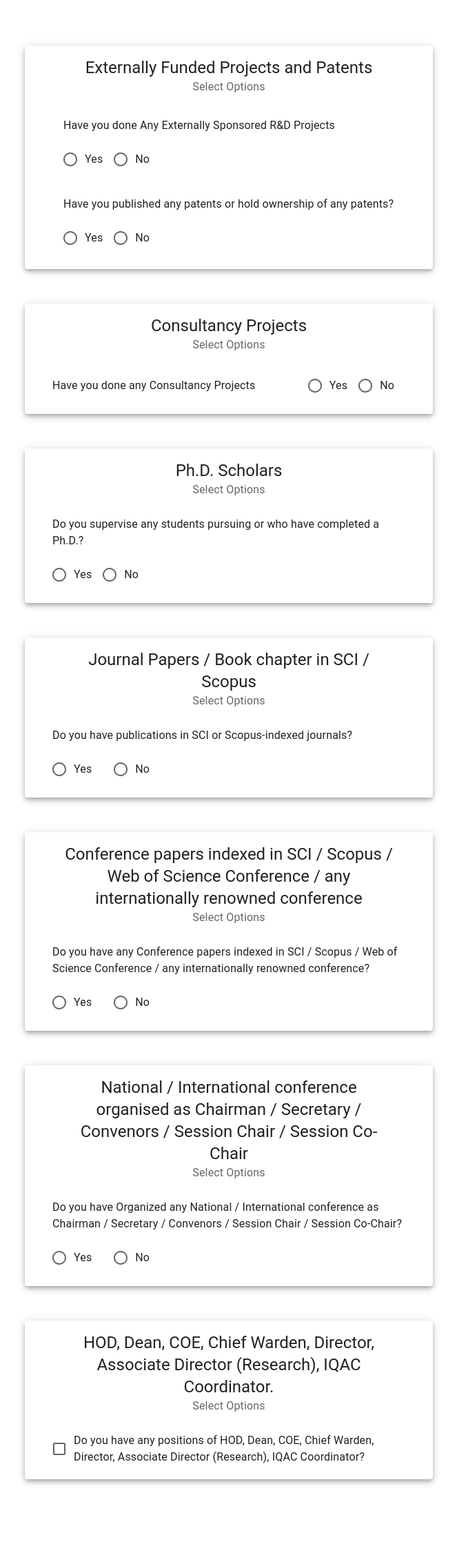
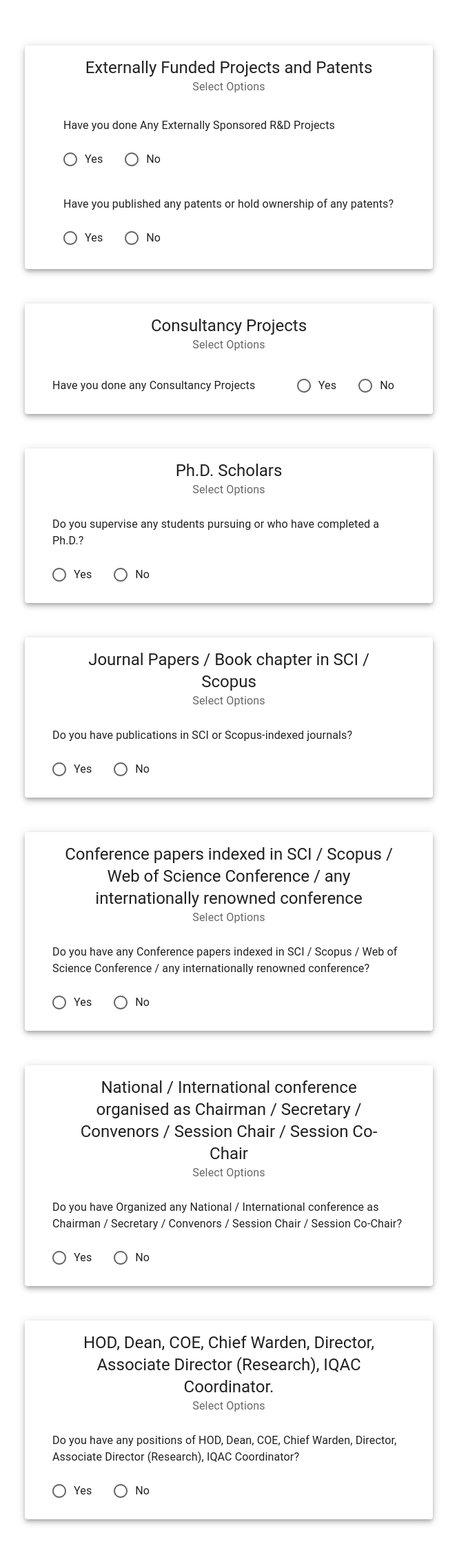
Before and after one commit to CodeArena-SJCIT/SJCIT-CPS, a React (Create React App) app: page /form/1 in a window 1280 px wide. Shown: the top 2248 px of the page at 69% size, without its empty margins (318-981 px from the left). Before the commit the page ends 2194 px from the top, so only its background shows below. Built offline with nearby package versions, Linux system fonts and the light colour scheme.

Commit message:
Completed this PR for Adding the Radio Buttons, till date.

```diff
--- a/src/CPS-Frontend/Main Form/Adminstration - 1/adminstration1.js
+++ b/src/CPS-Frontend/Main Form/Adminstration - 1/adminstration1.js
@@ -1,13 +1,16 @@
 import React from "react";
 import { useState } from "react";
-import { FormGroup, Checkbox, Card, CardHeader, FormControlLabel } from "@mui/material";
+import { Radio, RadioGroup, FormGroup, CardContent, Tooltip, Box, TextField, Card, CardHeader, FormControlLabel, Typography } from "@mui/material";
 
 const Administration1 = () => {
 
     const [adminstrationOneChecked, setadminstrationOneChecked] = useState(false);
 
+    const [adminstrationRolesCount, setadminstrationRolesCount] = useState();
+    console.log(adminstrationRolesCount);
+
     const handleadminstrationOneChecked = (e) => {
-        setadminstrationOneChecked(e.target.checked);
+        setadminstrationOneChecked(e.target.value);
     }
 
     return (
@@ -15,10 +18,33 @@ const Administration1 = () => {
             <Card variant="elevation" elevation={5} sx={{ width: '100%', paddingLeft: "40px", paddingRight: "40px" }} raised>
                 <CardHeader title="HOD, Dean, COE, Chief Warden, Director, Associate Director (Research), IQAC Coordinator." subheader="Select Options" sx={{ textAlign: "center" }} />
 
-                <FormGroup sx={{ marginTop: "10px", marginBottom: "20px" }}>
-                    <FormControlLabel control={<Checkbox checked={adminstrationOneChecked} onChange={(e) => handleadminstrationOneChecked(e)} />} label="Do you have any positions of HOD, Dean, COE, Chief Warden, Director, Associate Director (Research), IQAC Coordinator?" />
+                <FormGroup row sx={{ marginTop: "10px", marginBottom: "20px", alignItems: "center", gap: 2, justifyContent: "space-between" }}>
+                    <Typography>Do you have any positions of HOD, Dean, COE, Chief Warden, Director, Associate Director (Research), IQAC Coordinator?</Typography>
+                    <RadioGroup row sx={{ gap: 2 }} value={adminstrationOneChecked} onChange={(e) => handleadminstrationOneChecked(e)}>
+                        <FormControlLabel value="Yes" control={<Radio />} label="Yes" />
+                        <FormControlLabel value="No" control={<Radio />} label="No" />
+                    </RadioGroup>
                 </FormGroup>
-            </Card>
+
+                {(adminstrationOneChecked !== "No" && adminstrationOneChecked) &&
+                    <>
+                        <CardContent>
+                            <Tooltip title={
+                                <Box sx={{ padding: '8px', maxWidth: "250px" }}>
+                                    <Typography variant="body1" sx={{ fontWeight: 'bold' }}>Have you ever been on the position of  HOD, Dean, COE, Chief Warden, Director, Associate Director (Research), IQAC Coordinator?</Typography>
+                                    <Typography variant="body2">
+                                        -Maximum Allowed Value is <strong>1</strong> Per Year.<br />
+                                        -Please Ensure Valid Entries Only.<br />
+                                    </Typography>
+                                </Box>
+                            } arrow placement="right" enterDelay={200} leaveDelay={200}><TextField inputProps={{ min: 0, max: 3 }} type="number" label="How many National / International conference organised as Chairman / Secretary / ...?" fullWidth onChange={(e) => { let value = parseInt(e.target.value, 10); if (value > 1) { value = 1 } if (value < 0) { value = 0 } if (isNaN(value)) { value = isNaN() } e.target.value = value; setadminstrationRolesCount(e.target.value); }} />
+                            </Tooltip>
+                        </CardContent>
+
+                    </>
+                }
+
+            </Card >
 
         </>
     );
--- a/src/CPS-Frontend/Main Form/Conference Organizer/conferenceOrg.js
+++ b/src/CPS-Frontend/Main Form/Conference Organizer/conferenceOrg.js
@@ -8,6 +8,7 @@ const ConferenceOrganizer = () => {
     const [conferenceOrgChecked, setconferenceOrgChecked] = useState(false);
 
     const [numberOfConferenceOrg, setnumberOfConferenceOrg] = useState();
+    console.log(numberOfConferenceOrg);
 
     const handleConferenceOrgChecked = (e) => {
         setconferenceOrgChecked(e.target.value);
@@ -41,8 +42,6 @@ const ConferenceOrganizer = () => {
                             </Tooltip>
                         </CardContent>
 
-                        {numberOfConferenceOrg || 1}
-
                     </>
                 }
 
--- a/src/CPS-Frontend/Main Form/form.js
+++ b/src/CPS-Frontend/Main Form/form.js
@@ -18,6 +18,8 @@ const Form = () => {
     const [patents, setPatents] = useState([]);
 
     const [consultancyProjectsOption, setconsultancyProjectsOption] = useState(false);
+    const [consultancyProjectAmount, setconsultancyProjectAmount] = useState();
+    console.log(consultancyProjectAmount);
 
     const amount = ["≥ Rs.25,000 to < Rs. 1 lakh", "≥ Rs.1 lakh to < Rs. 2 lakh", "≥ Rs.2 lakh to < Rs. 5 lakh", "≥ Rs. 5 lakh to < Rs. 10 lakh", "≥ Rs. 10 lakh to < Rs. 20 lakh", "≥ Rs. 20 lakhs"];
 
@@ -88,7 +90,7 @@ const Form = () => {
                     <CardContent>
                         <FormGroup row sx={{ alignItems: "center", gap: 2, justifyContent: "space-between" }}>
                             <Typography>Have you done Any Externally Sponsored R&D Projects</Typography>
-                            <RadioGroup row value={checked} onChange={(e) => setChecked(e.target.value)}>
+                            <RadioGroup row sx={{ gap: 2 }} value={checked} onChange={(e) => setChecked(e.target.value)}>
                                 <FormControlLabel value="Yes" control={<Radio />} label="Yes" />
                                 <FormControlLabel value="No" control={<Radio />} label="No" />
                             </RadioGroup>
@@ -140,7 +142,7 @@ const Form = () => {
                     <CardContent>
                         <FormGroup row sx={{ alignItems: "center", gap: 2, justifyContent: "space-between" }}>
                             <Typography>Have you published any patents or hold ownership of any patents?</Typography>
-                            <RadioGroup row value={patentChecked} onChange={(e) => setPatentChecked(e.target.value)}>
+                            <RadioGroup row sx={{ gap: 2 }} value={patentChecked} onChange={(e) => setPatentChecked(e.target.value)}>
                                 <FormControlLabel value="Yes" control={<Radio />} label="Yes" />
                                 <FormControlLabel value="No" control={<Radio />} label="No" />
                             </RadioGroup>
@@ -199,7 +201,7 @@ const Form = () => {
 
                     <FormGroup row sx={{ marginTop: "10px", marginBottom: "20px", alignItems: "center", gap: 2, justifyContent: "space-between" }}>
                         <Typography>Have you done any Consultancy Projects</Typography>
-                        <RadioGroup row value={consultancyProjectsOption} onChange={(e) => handleConsultancyProjectsOption(e)}>
+                        <RadioGroup row sx={{ gap: 2 }} value={consultancyProjectsOption} onChange={(e) => handleConsultancyProjectsOption(e)}>
                             <FormControlLabel value="Yes" control={<Radio />} label="Yes" />
                             <FormControlLabel value="No" control={<Radio />} label="No" />
                         </RadioGroup>
@@ -207,7 +209,7 @@ const Form = () => {
 
                     {(consultancyProjectsOption !== "No" && consultancyProjectsOption) &&
                         <CardContent>
-                            <TextField type="number" label="Total Amount of Consultacny  Projects you have done (In Lakhs)" fullWidth onChange={(e) => { let value = parseInt(e.target.value, 10); if (value < 0 || isNaN(value)) { value = 0; } e.target.value = value; setconsultancyProjectsOption(e.target.value) }} />
+                            <TextField type="number" label="Total Amount of Consultacny  Projects you have done (In Lakhs)" fullWidth onChange={(e) => { let value = parseInt(e.target.value, 10); if (value < 0 || isNaN(value)) { value = 0; } e.target.value = value; setconsultancyProjectAmount(e.target.value) }} />
                         </CardContent>
                     }
 
--- a/src/CPS-Frontend/Main Form/phd Component/phdComponent.js
+++ b/src/CPS-Frontend/Main Form/phd Component/phdComponent.js
@@ -64,7 +64,7 @@ const PhdComponent = () => {
 
                 <FormGroup row sx={{ marginTop: "10px", marginBottom: "20px", alignItems: "center", gap: 2, justifyContent: "space-between" }}>
                     <Typography>Do you supervise any students pursuing or who have completed a Ph.D.?</Typography>
-                    <RadioGroup row value={phdOptionChecked} onChange={(e) => handlePhdOptionChecked(e)}>
+                    <RadioGroup row sx={{ gap: 2 }} value={phdOptionChecked} onChange={(e) => handlePhdOptionChecked(e)}>
                         <FormControlLabel value="Yes" control={<Radio />} label="Yes" />
                         <FormControlLabel value="No" control={<Radio />} label="No" />
                     </RadioGroup>
```
